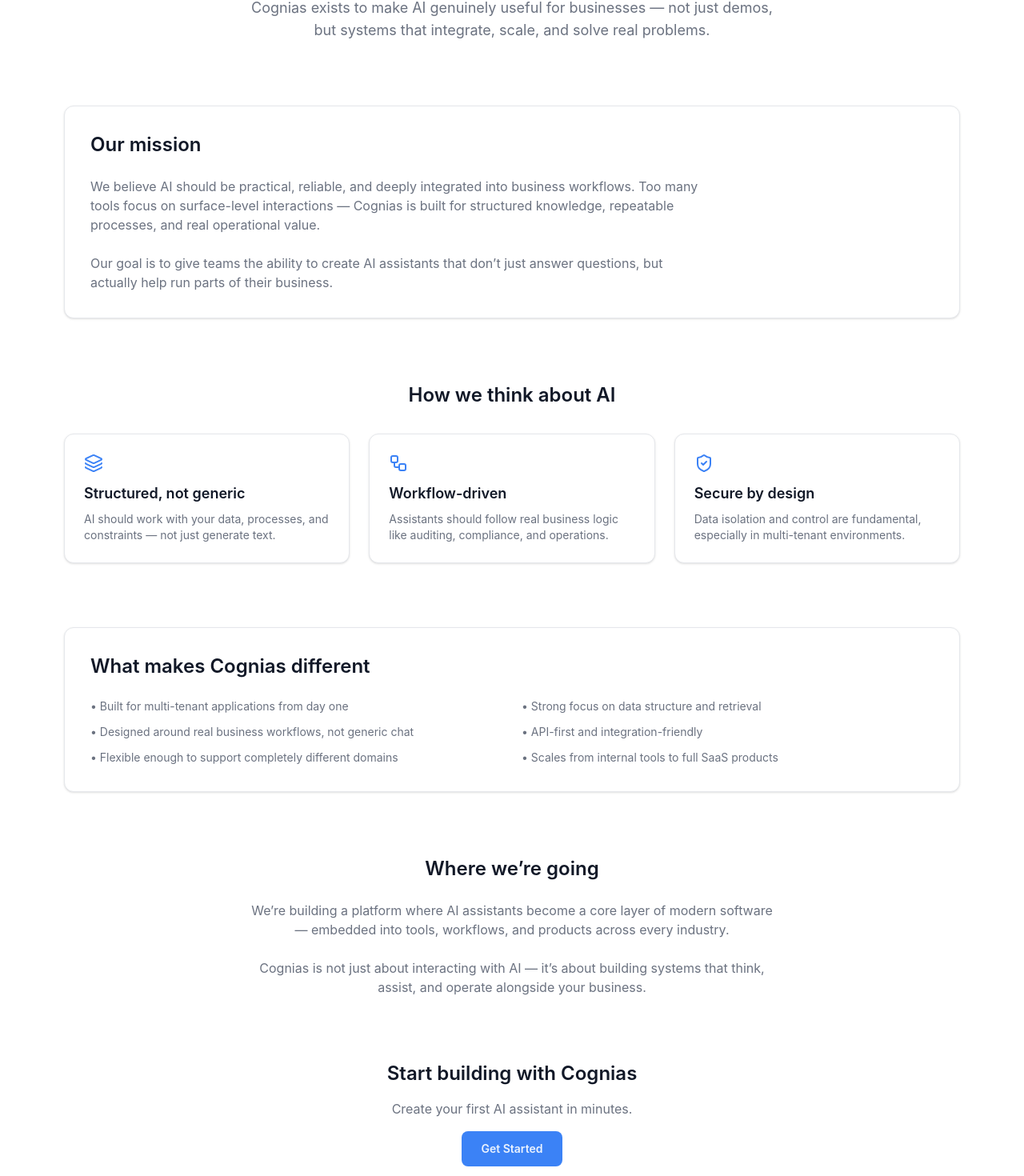
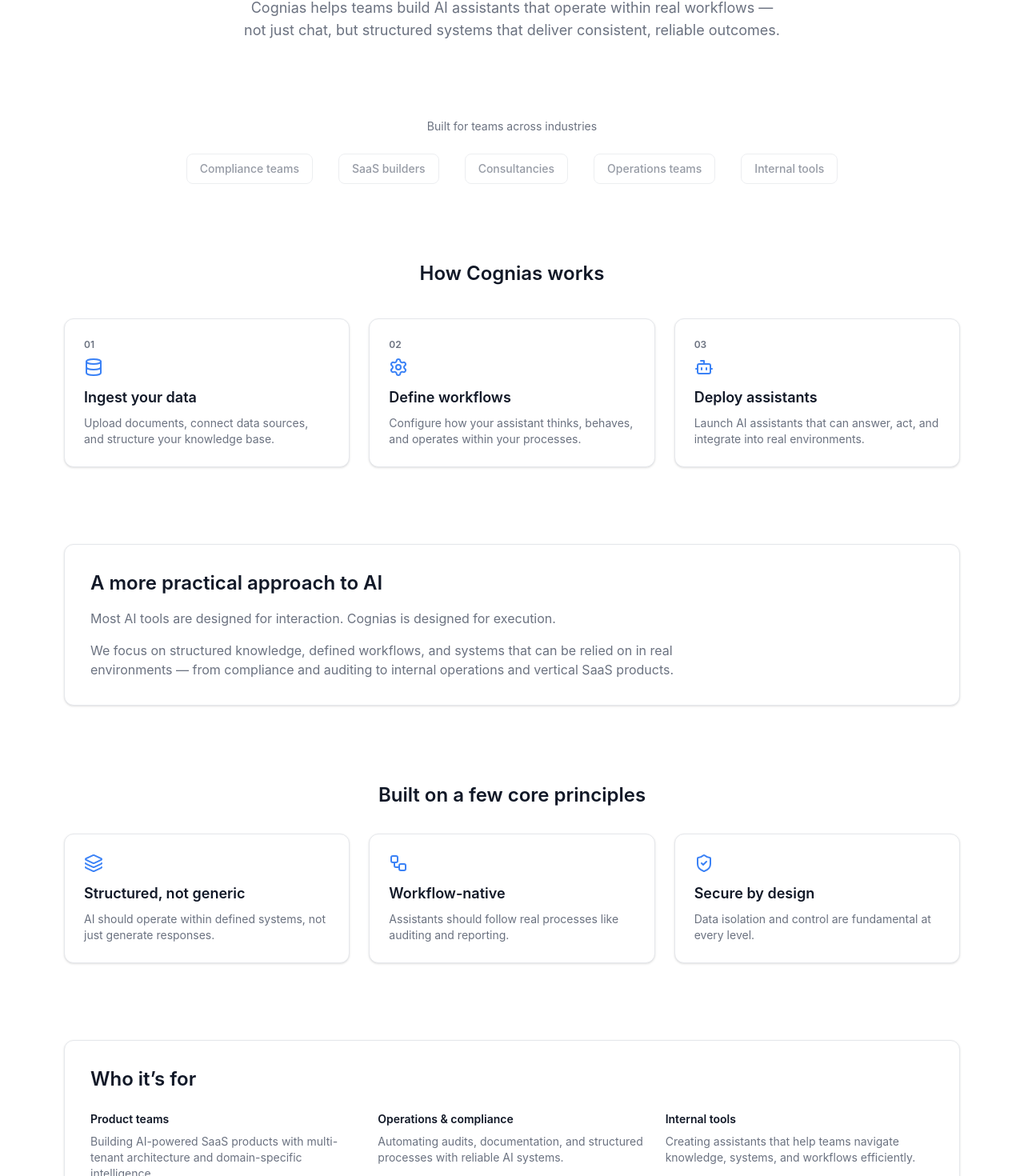
Before and after one commit to prandle/cognias-marketing, a React (Vite) app: page /about in a window 1280 px wide. Shown: the part 192-1662 px from the top of the page at 80% size. Built offline with nearby package versions, Linux system fonts and the light colour scheme.

Commit message:
about enhancements

```diff
--- a/src/pages/about.tsx
+++ b/src/pages/about.tsx
@@ -1,49 +1,134 @@
 import { SEO, Button } from "../components/ui/index";
-import { Layers, Workflow, ShieldCheck } from "lucide-react";
+import {
+  Layers,
+  Workflow,
+  ShieldCheck,
+  Database,
+  Settings,
+  Bot
+} from "lucide-react";
 
 export default function AboutPage() {
   return (
     <>
       <SEO
         title="About - Cognias"
-        description="Learn about Cognias — our mission, approach, and why we’re building AI assistants for real business workflows."
+        description="Cognias is building AI assistants for real business workflows — structured, scalable, and production-ready."
       />
 
-      <div className="mx-auto w-full max-w-6xl px-4 py-12 space-y-20">
+      <div className="mx-auto w-full max-w-6xl px-4 py-12 space-y-24">
 
         {/* ========================================= */}
         {/* HERO */}
         {/* ========================================= */}
         <section className="text-center space-y-6">
           <h1 className="text-4xl md:text-5xl font-semibold text-text">
-            Built for real-world AI applications
+            AI that actually works for your business
           </h1>
 
           <p className="text-lg text-muted max-w-2xl mx-auto">
-            Cognias exists to make AI genuinely useful for businesses — not just
-            demos, but systems that integrate, scale, and solve real problems.
+            Cognias helps teams build AI assistants that operate within real
+            workflows — not just chat, but structured systems that deliver
+            consistent, reliable outcomes.
           </p>
         </section>
 
         {/* ========================================= */}
-        {/* STORY / MISSION */}
+        {/* LOGOS STRIP */}
         {/* ========================================= */}
-        <section className="bg-surface border border-border rounded-[var(--radius-lg)] p-8 shadow-sm space-y-6">
-          <h2 className="text-2xl font-semibold text-text">
-            Our mission
+        <section className="text-center space-y-6">
+          <p className="text-sm text-muted">
+            Built for teams across industries
+          </p>
+
+          <div className="flex flex-wrap justify-center items-center gap-8 opacity-70">
+            {[
+              "Compliance teams",
+              "SaaS builders",
+              "Consultancies",
+              "Operations teams",
+              "Internal tools",
+            ].map((item) => (
+              <div
+                key={item}
+                className="text-sm font-medium text-muted border border-border px-4 py-2 rounded-md bg-surface"
+              >
+                {item}
+              </div>
+            ))}
+          </div>
+        </section>
+
+        {/* ========================================= */}
+        {/* HOW IT WORKS */}
+        {/* ========================================= */}
+        <section className="space-y-10">
+          <h2 className="text-2xl font-semibold text-text text-center">
+            How Cognias works
+          </h2>
+
+          <div className="grid gap-6 md:grid-cols-3">
+
+            {[
+              {
+                step: "01",
+                title: "Ingest your data",
+                desc: "Upload documents, connect data sources, and structure your knowledge base.",
+                icon: <Database className="mb-3 text-primary" />,
+              },
+              {
+                step: "02",
+                title: "Define workflows",
+                desc: "Configure how your assistant thinks, behaves, and operates within your processes.",
+                icon: <Settings className="mb-3 text-primary" />,
+              },
+              {
+                step: "03",
+                title: "Deploy assistants",
+                desc: "Launch AI assistants that can answer, act, and integrate into real environments.",
+                icon: <Bot className="mb-3 text-primary" />,
+              },
+            ].map((item) => (
+              <div
+                key={item.step}
+                className="bg-surface border border-border rounded-[var(--radius-lg)] p-6 shadow-sm hover:shadow-md hover:-translate-y-1 transition"
+              >
+                <div className="text-xs font-semibold text-muted mb-2">
+                  {item.step}
+                </div>
+
+                {item.icon}
+
+                <h3 className="text-lg font-semibold text-text mb-2">
+                  {item.title}
+                </h3>
+
+                <p className="text-sm text-muted">
+                  {item.desc}
+                </p>
+              </div>
+            ))}
+
+          </div>
+        </section>
+
+        {/* ========================================= */}
+        {/* MISSION */}
+        {/* ========================================= */}
+        <section className="bg-surface border border-border rounded-[var(--radius-lg)] p-8 shadow-sm">
+          <h2 className="text-2xl font-semibold text-text mb-4">
+            A more practical approach to AI
           </h2>
 
           <p className="text-muted max-w-3xl">
-            We believe AI should be practical, reliable, and deeply integrated
-            into business workflows. Too many tools focus on surface-level
-            interactions — Cognias is built for structured knowledge,
-            repeatable processes, and real operational value.
+            Most AI tools are designed for interaction. Cognias is designed for
+            execution.
           </p>
 
-          <p className="text-muted max-w-3xl">
-            Our goal is to give teams the ability to create AI assistants that
-            don’t just answer questions, but actually help run parts of their
-            business.
+          <p className="text-muted max-w-3xl mt-4">
+            We focus on structured knowledge, defined workflows, and systems that
+            can be relied on in real environments — from compliance and auditing
+            to internal operations and vertical SaaS products.
           </p>
         </section>
 
@@ -52,24 +137,24 @@
         {/* ========================================= */}
         <section className="space-y-8">
           <h2 className="text-2xl font-semibold text-text text-center">
-            How we think about AI
+            Built on a few core principles
           </h2>
 
           <div className="grid gap-6 md:grid-cols-3">
             {[
               {
                 title: "Structured, not generic",
-                desc: "AI should work with your data, processes, and constraints — not just generate text.",
+                desc: "AI should operate within defined systems, not just generate responses.",
                 icon: <Layers className="mb-3 text-primary" />,
               },
               {
-                title: "Workflow-driven",
-                desc: "Assistants should follow real business logic like auditing, compliance, and operations.",
+                title: "Workflow-native",
+                desc: "Assistants should follow real processes like auditing and reporting.",
                 icon: <Workflow className="mb-3 text-primary" />,
               },
               {
                 title: "Secure by design",
-                desc: "Data isolation and control are fundamental, especially in multi-tenant environments.",
+                desc: "Data isolation and control are fundamental at every level.",
                 icon: <ShieldCheck className="mb-3 text-primary" />,
               },
             ].map((item) => (
@@ -81,66 +166,75 @@
                 <h3 className="text-lg font-semibold text-text mb-2">
                   {item.title}
                 </h3>
-                <p className="text-sm text-muted">
-                  {item.desc}
-                </p>
+                <p className="text-sm text-muted">{item.desc}</p>
               </div>
             ))}
           </div>
         </section>
 
         {/* ========================================= */}
-        {/* WHAT MAKES COGNIAS DIFFERENT */}
+        {/* WHO IT'S FOR */}
         {/* ========================================= */}
         <section className="bg-surface border border-border rounded-[var(--radius-lg)] p-8 shadow-sm space-y-6">
           <h2 className="text-2xl font-semibold text-text">
-            What makes Cognias different
+            Who it’s for
           </h2>
 
-          <div className="grid md:grid-cols-2 gap-6 text-sm text-muted">
-            <div className="space-y-3">
+          <div className="grid md:grid-cols-3 gap-6 text-sm text-muted">
+            <div>
+              <h3 className="text-text font-semibold mb-2">
+                Product teams
+              </h3>
               <p>
-                • Built for multi-tenant applications from day one
-              </p>
-              <p>
-                • Designed around real business workflows, not generic chat
-              </p>
-              <p>
-                • Flexible enough to support completely different domains
+                Building AI-powered SaaS products with multi-tenant architecture
+                and domain-specific intelligence.
               </p>
             </div>
 
-            <div className="space-y-3">
+            <div>
+              <h3 className="text-text font-semibold mb-2">
+                Operations & compliance
+              </h3>
               <p>
-                • Strong focus on data structure and retrieval
+                Automating audits, documentation, and structured processes with
+                reliable AI systems.
               </p>
+            </div>
+
+            <div>
+              <h3 className="text-text font-semibold mb-2">
+                Internal tools
+              </h3>
               <p>
-                • API-first and integration-friendly
-              </p>
-              <p>
-                • Scales from internal tools to full SaaS products
+                Creating assistants that help teams navigate knowledge, systems,
+                and workflows efficiently.
               </p>
             </div>
           </div>
         </section>
 
         {/* ========================================= */}
-        {/* VISION */}
+        {/* FOUNDER NOTE */}
         {/* ========================================= */}
-        <section className="text-center space-y-6">
+        <section className="text-center max-w-3xl mx-auto space-y-6">
           <h2 className="text-2xl font-semibold text-text">
-            Where we’re going
+            A note from the founder
           </h2>
 
-          <p className="text-muted max-w-2xl mx-auto">
-            We’re building a platform where AI assistants become a core layer of
-            modern software — embedded into tools, workflows, and products across
-            every industry.
+          <p className="text-muted">
+            “We started Cognias after seeing how difficult it was to move from AI
+            demos to real, production-ready systems. The gap wasn’t in the models
+            — it was in the structure around them.
           </p>
 
-          <p className="text-muted max-w-2xl mx-auto">
-            Cognias is not just about interacting with AI — it’s about building
-            systems that think, assist, and operate alongside your business.
+          <p className="text-muted">
+            Cognias is our answer to that problem: a platform for building AI
+            assistants that are reliable, scalable, and actually useful in
+            day-to-day business operations.”
+          </p>
+
+          <p className="text-sm text-muted pt-2">
+            — Founder, Cognias
           </p>
         </section>
 
@@ -153,7 +247,7 @@
           </h2>
 
           <p className="text-muted">
-            Create your first AI assistant in minutes.
+            Create AI assistants that do more than just respond.
           </p>
 
           <a href="https://app.cognias.io">
--- a/src/version.json
+++ b/src/version.json
@@ -1,3 +1,3 @@
 {
-  "build": 26
+  "build": 27
 }
```
Also changed, not shown: 1 other file (tests, documents, lock files or other folders).
